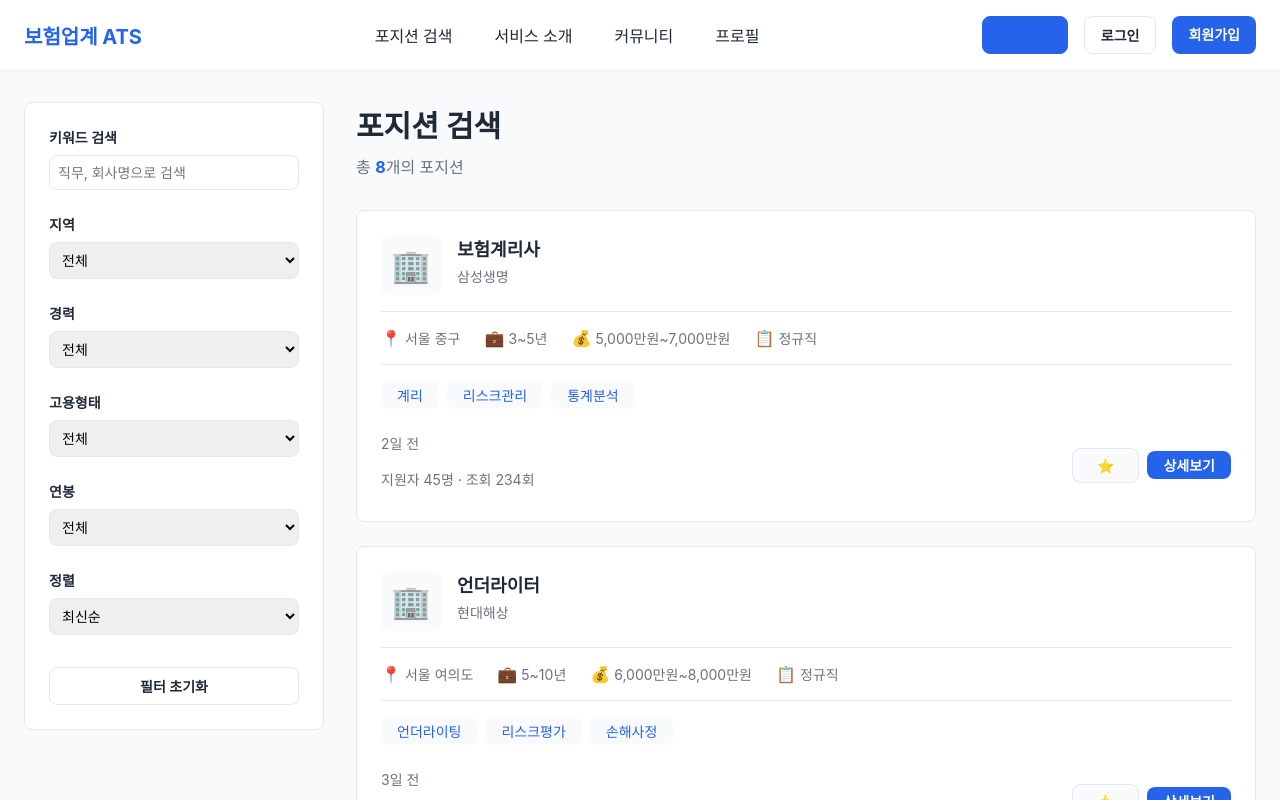
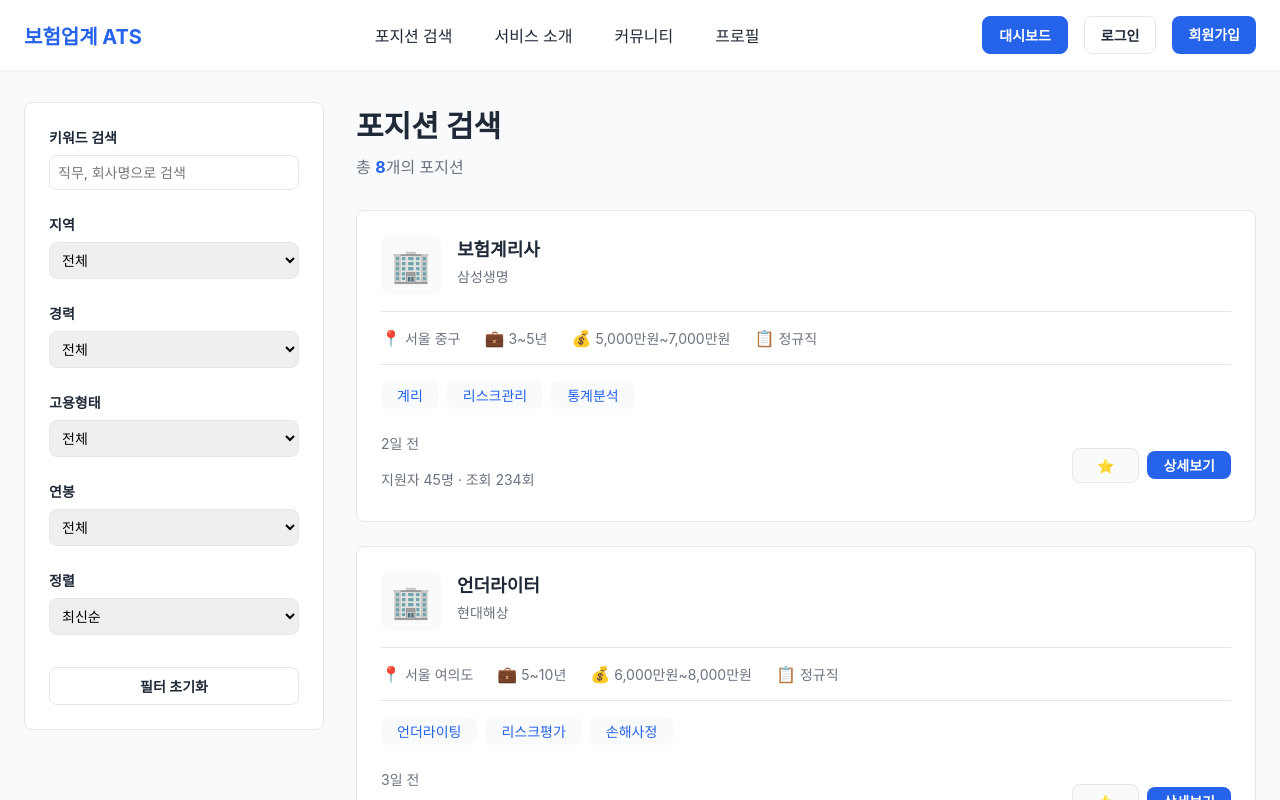
Before and after one commit to jewook-an/BHinSearch, a React (Create React App) app: page /positions in a window 1280 px wide. In both pictures the pointer is over the link "대시보드". Shown: the top 800 px of the page. Built offline with nearby package versions, Linux system fonts and the light colour scheme.

Commit message:
button hover modify

```diff
--- a/src/components/Layout/Header.css
+++ b/src/components/Layout/Header.css
@@ -61,8 +61,11 @@
   color: var(--text-primary);
 }
 
-.btn-outline:hover {
-  background-color: var(--bg-secondary);
+.btn-outline:hover,
+a.btn-outline:hover {
+  background-color: var(--primary-color);
+  color: white !important;
+  border-color: var(--primary-color);
   text-decoration: none;
 }
 
@@ -71,8 +74,10 @@
   color: white;
 }
 
-.btn-primary:hover {
+.btn-primary:hover,
+a.btn-primary:hover {
   background-color: #1d4ed8;
+  color: white !important;
   text-decoration: none;
 }
 
```
